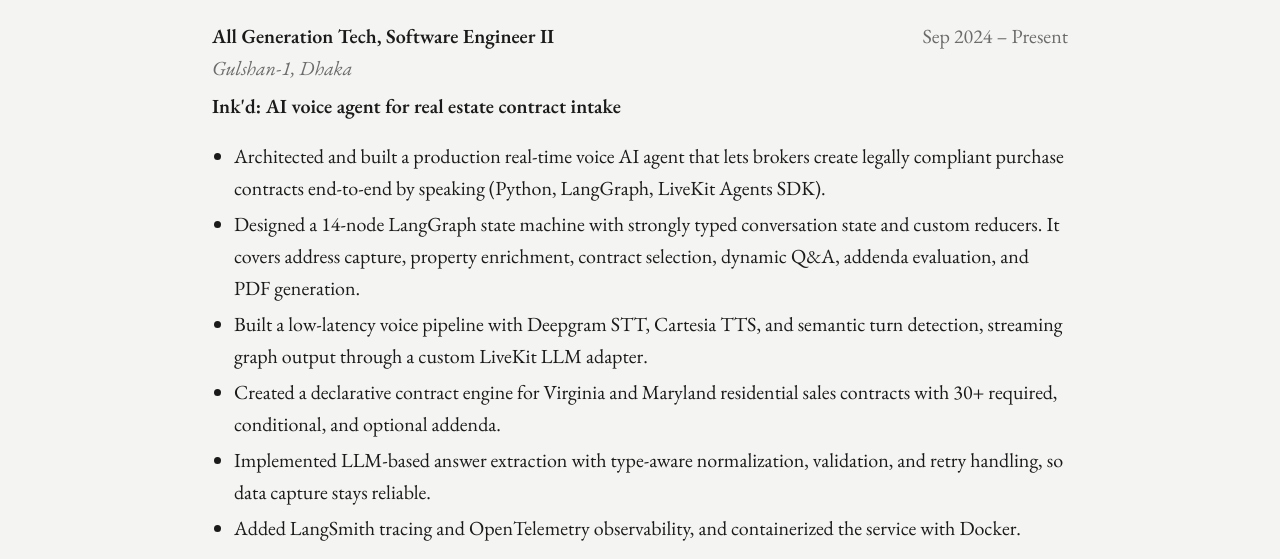
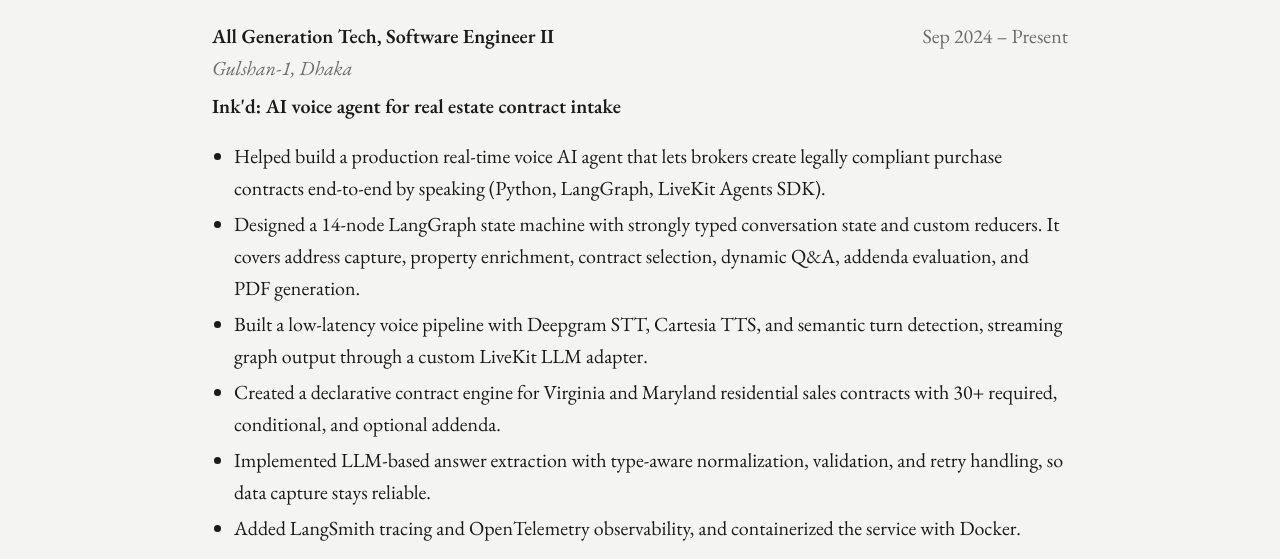
Before and after one commit to acesuu/acesuu.github.io, a plain HTML site: page experience.html in a window 1280 px wide. Shown: the part 212-771 px from the top of the page. Drawn offline with nearby package versions, Linux system fonts and the light colour scheme.

Commit message:
Reword Ink'd contribution as "helped build"
Co-Authored-By: Claude Opus 5.5 <noreply@anthropic.com>

```diff
--- a/experience.html
+++ b/experience.html
@@ -33,7 +33,7 @@
 
       <p><strong>Ink'd: AI voice agent for real estate contract intake</strong></p>
       <ul>
-        <li>Architected and built a production real-time voice AI agent that lets brokers create legally compliant purchase contracts end-to-end by speaking (Python, LangGraph, LiveKit Agents SDK).</li>
+        <li>Helped build a production real-time voice AI agent that lets brokers create legally compliant purchase contracts end-to-end by speaking (Python, LangGraph, LiveKit Agents SDK).</li>
         <li>Designed a 14-node LangGraph state machine with strongly typed conversation state and custom reducers. It covers address capture, property enrichment, contract selection, dynamic Q&amp;A, addenda evaluation, and PDF generation.</li>
         <li>Built a low-latency voice pipeline with Deepgram STT, Cartesia TTS, and semantic turn detection, streaming graph output through a custom LiveKit LLM adapter.</li>
         <li>Created a declarative contract engine for Virginia and Maryland residential sales contracts with 30+ required, conditional, and optional addenda.</li>
```
Also changed, not shown: index.html (+1 -1 lines).
